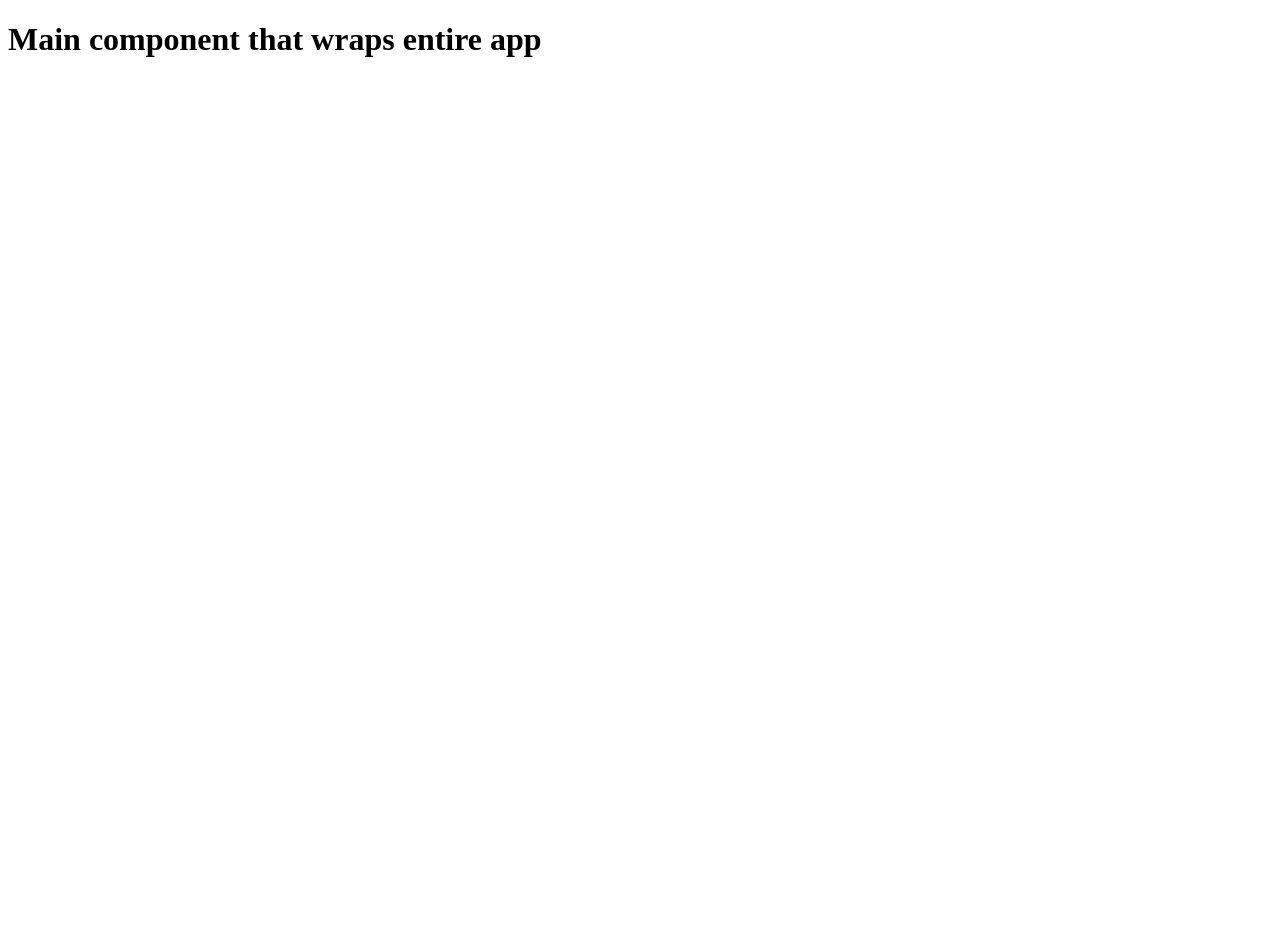
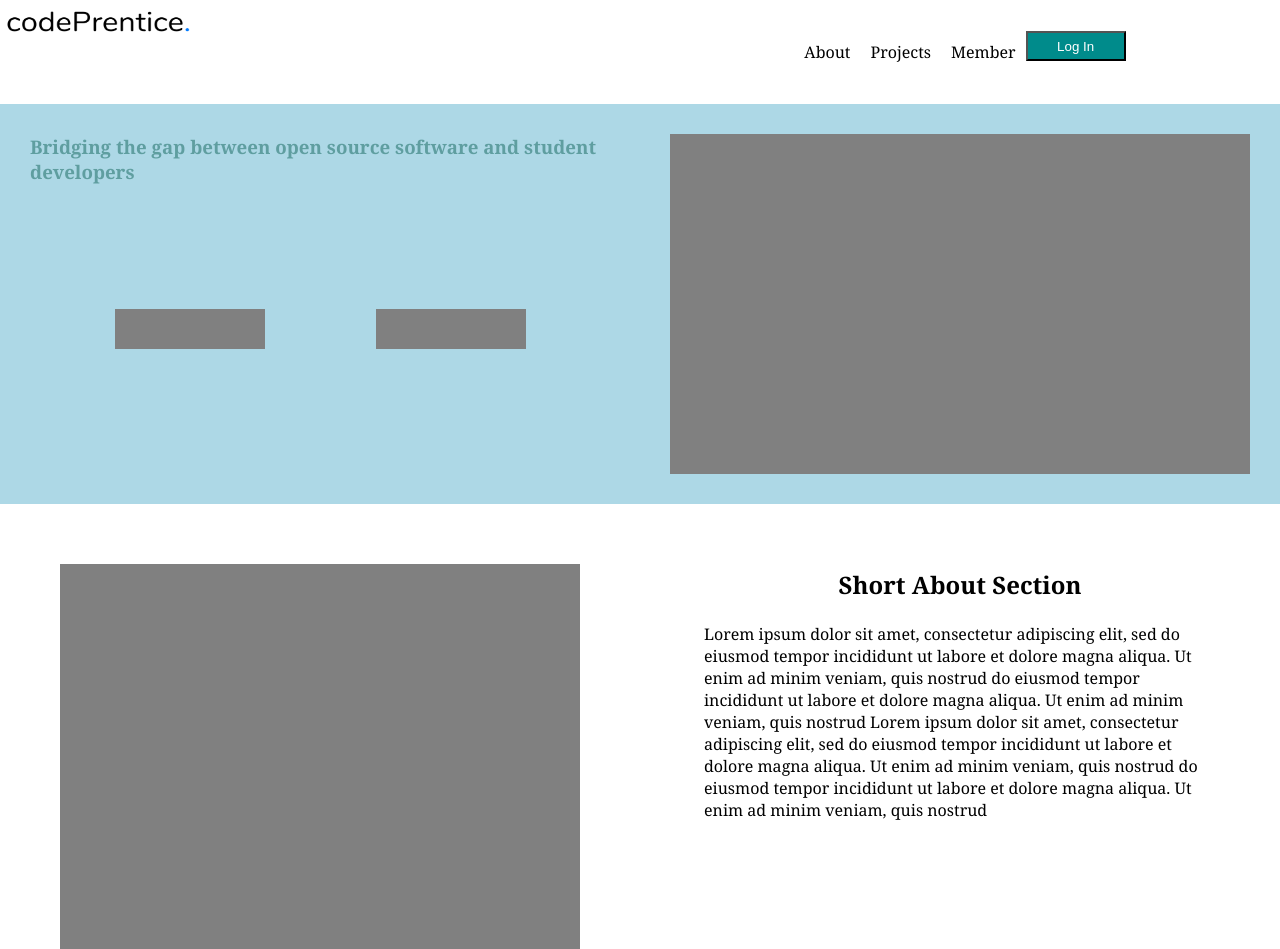
Before and after one commit to codeprentice-org/codeprentice-site-revamped, a React (Create React App) app in the folder frontend/: page / in a window 1280 px wide. Shown: the top 949 px of the page. Before the commit the page ends 800 px from the top, so only its background shows below. Built offline with nearby package versions, Linux system fonts and the light colour scheme.

Commit message:
Created home page template

```diff
--- a/frontend/src/components/Home/home_page.tsx
+++ b/frontend/src/components/Home/home_page.tsx
@@ -1,4 +1,8 @@
 import React, { useState, useEffect } from 'react';
+import Navbar from './navbar'
+import '../../styles/intro.css'
+import '../../styles/main.css'
+import '../../styles/about.css'
 
 interface Props {
 
@@ -8,7 +12,7 @@ interface Props {
 const Home: React.FC<Props> = () => {
     return (
         <div>
-            <h1>Home Page</h1>
+            <Navbar />
             <Intro />
             <About />
             <Infographics />
@@ -20,16 +24,50 @@ const Home: React.FC<Props> = () => {
 // sub components
 const Intro: React.FC = () => {
     return (
-        <div>
-            <h1>Intro</h1>
+        <div className="intro">
+            <div className="tag">
+                <h3>Bridging the gap between open source
+                    software and student developers</h3>
+                <div className="tag_buttons">
+                    <button className="introbutton"></button>
+                    <button className="introbutton"></button>
+                </div>
+            </div>
+            <div className="picture">
+                <div className="thumbnail"></div>
+            </div>
         </div>
     );
 };
 
 const About: React.FC = () => {
     return (
-        <div>
-            <h1>About</h1>
+        <div className="about">
+            <div className="icon">
+                <div className="thumbnail"></div>
+            </div>
+            <div className="about_text">
+                <div><h2>Short About Section</h2></div>
+                <br />
+                <div className="description"><p>Lorem ipsum dolor sit amet,
+                consectetur adipiscing elit, sed
+                do eiusmod tempor incididunt ut
+                labore et dolore magna aliqua.
+                Ut enim ad minim veniam, quis nostrud
+                do eiusmod tempor incididunt ut
+                labore et dolore magna aliqua.
+                Ut enim ad minim veniam, quis nostrud
+                Lorem ipsum dolor sit amet,
+                consectetur adipiscing elit, sed
+                do eiusmod tempor incididunt ut
+                labore et dolore magna aliqua.
+                Ut enim ad minim veniam, quis nostrud
+                do eiusmod tempor incididunt ut
+                labore et dolore magna aliqua.
+                Ut enim ad minim veniam, quis nostrud
+                </p></div>
+                <button className="homebutton"></button>
+            </div>
         </div>
     );
 };
--- a/frontend/src/components/Home/main.tsx
+++ b/frontend/src/components/Home/main.tsx
@@ -1,4 +1,5 @@
 import React from 'react';
+import Home from './home_page'
 import Header from './header'
 import Footer from './footer'
 
@@ -9,7 +10,7 @@ interface MainProps {
 const Main: React.FC<MainProps> = () => {
     return (
         <div>
-            <h1>Main component that wraps entire app</h1>
+            <Home />
         </div>
     );
 };
--- /dev/null
+++ b/frontend/src/components/Home/navbar.tsx
@@ -0,0 +1,27 @@
+import React from 'react';
+import '../../styles/navbar.css'
+import logo from '../../logo.png'
+
+interface navbarProps {
+
+}
+
+const Navbar: React.FC<navbarProps> = () => {
+    return (
+        <div className="navbar">
+            <div className="logo">
+                <img src={logo} className="pic" />
+            </div>
+            <div className="nav">
+                <ul>
+                    <li>About</li>
+                    <li>Projects</li>
+                    <li>Member</li>
+                    <button className="loginbutton">Log In</button>
+                </ul>
+            </div>
+        </div>
+    );
+};
+
+export default Navbar;
--- /dev/null
+++ b/frontend/src/styles/about.css
@@ -0,0 +1,39 @@
+.about{
+    width: 100%;
+    height: 70vh;
+    display: flex;
+    flex-direction: row;
+    font-family: Cambria, Cochin, Georgia, Times, 'Times New Roman', serif;
+    border-bottom: 1px dotted black;
+
+}
+
+::-webkit-scrollbar {
+    width:0px;
+
+}
+
+::-webkit-scrollbar-thumb{
+    background:lightblue;
+}
+
+.icon{
+    width: 50%;
+   padding:60px;
+}
+
+.description {
+    width: 100%;
+    height: 80%;
+    overflow:scroll;
+    overflow-y: scroll;
+}
+
+.about_text{
+    width: 50%;
+    padding:5%;
+    display:flex;
+    flex-direction: column;
+    align-items: center;
+
+}
--- /dev/null
+++ b/frontend/src/styles/intro.css
@@ -0,0 +1,59 @@
+.intro{
+    width: 100%;
+    height: 50vh;
+    background-color: lightblue;
+    display: flex;
+    flex-direction: row;
+    font-family: Cambria, Cochin, Georgia, Times, 'Times New Roman', serif;
+    color: cadetblue;
+}
+
+.introbutton{
+    height:40px;
+    width:150px;
+    background-color: gray;
+    border:none;
+}
+
+.tag{
+ display:flex;
+ flex-direction: column;
+ align-items: center;
+ justify-content:"space-around";
+ width: 50%;
+ padding: 30px;
+}
+
+.tag_buttons{
+    width:90%;
+    height:100%;
+    display: flex;
+    flex-direction:row;
+    align-items:center;
+    justify-content: space-around;
+}
+
+.tag_button{
+    background-color: gray;
+}
+
+
+.picture{
+    width: 50%;
+padding:30px;
+}
+
+.thumbnail{
+    background-color: gray;
+    width:100%;
+    height: 100%;
+    -webkit-transition: background-color 0.5s ease-out;
+ -moz-transition: background-color 0.5s ease-out;
+ -o-transition: background-color 0.5s ease-out;
+ -ms-transition: background-color 0.5s ease-out;
+ transition: background-color 0.5s ease-out;
+}
+
+.thumbnail:hover{
+    background-color: lightgray;
+}
--- /dev/null
+++ b/frontend/src/styles/main.css
@@ -0,0 +1,21 @@
+*{
+   margin:0px;
+   padding:0px;
+   box-sizing:border-box;
+}
+
+.homebutton{
+    height:50px;
+    width:200px;
+    background-color: gray;
+    border-radius: 10px;
+    -webkit-transition: background-color 0.2s ease-out;
+ -moz-transition: background-color 0.2s ease-out;
+ -o-transition: background-color 0.2s ease-out;
+ -ms-transition: background-color 0.2s ease-out;
+ transition: background-color 0.2s ease-out;
+}
+
+.homebutton:hover{
+    background-color: lightgray;
+}
--- /dev/null
+++ b/frontend/src/styles/navbar.css
@@ -0,0 +1,41 @@
+.navbar{
+    height:13vh;
+    display:flex;
+    flex-direction:row;
+    font-family:Cambria, Cochin, Georgia, Times, 'Times New Roman', serif;
+}
+
+.logo{
+width:50%;
+height:100%;
+}
+
+.pic{
+    height:40px;
+    width:200px;
+}
+.nav{
+width:50%;
+height:100%;
+display:flex;
+align-items:center;
+justify-content:space-around;
+}
+
+.nav ul{
+    display:inline-block;
+    list-style-type:none;
+    vertical-align:middle;
+}
+
+li{
+    float:left;
+    margin: 10px;
+}
+
+.loginbutton{
+    background-color: darkcyan;
+    color:white;
+    height:30px;
+    width:100px;
+}
--- a/package.json
+++ b/package.json
@@ -32,6 +32,7 @@
     "@types/express": "^4.17.8",
     "@types/jsonwebtoken": "^8.5.0",
     "body-parser": "^1.19.0",
+    "express": "^4.17.1",
     "jsonwebtoken": "^8.5.1",
     "mongoose": "^5.10.9"
   }
```
Also changed, not shown: frontend/src/logo.png (added), 1 other file (tests, documents, lock files or other folders).
